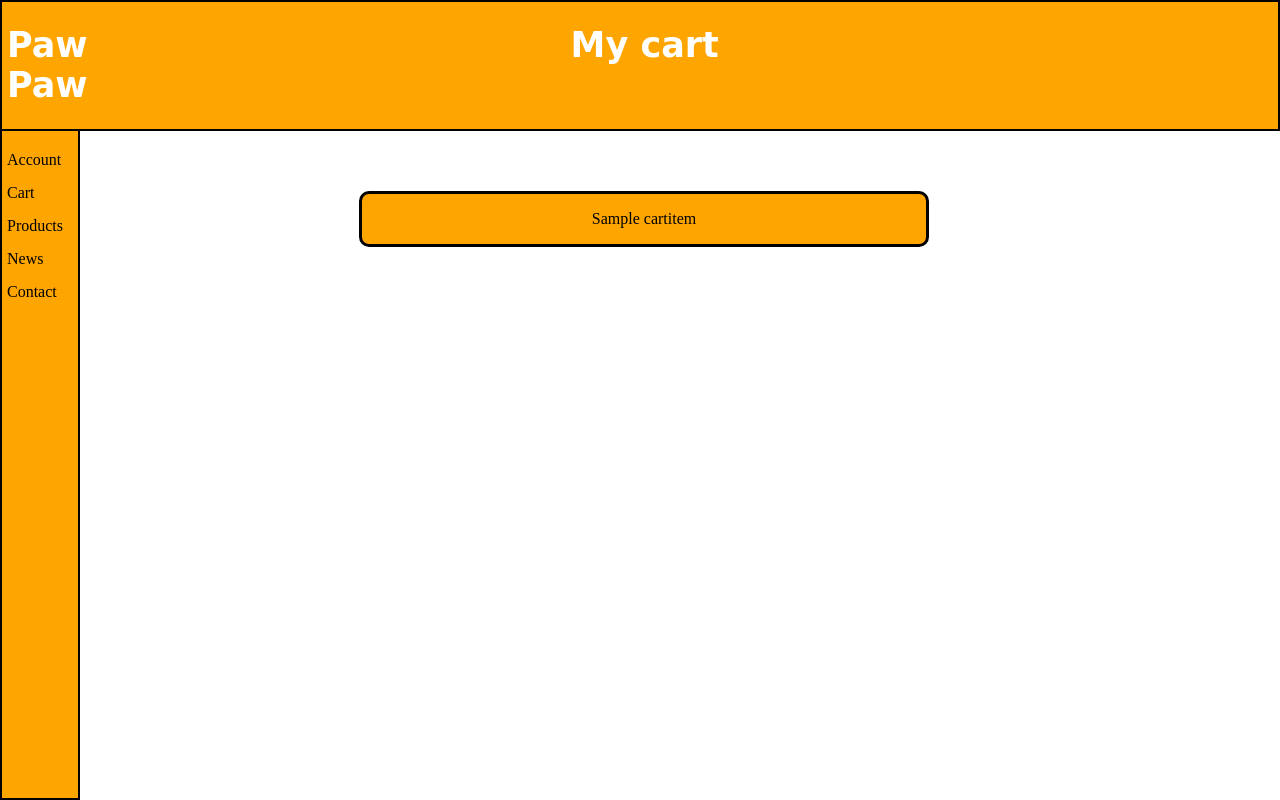
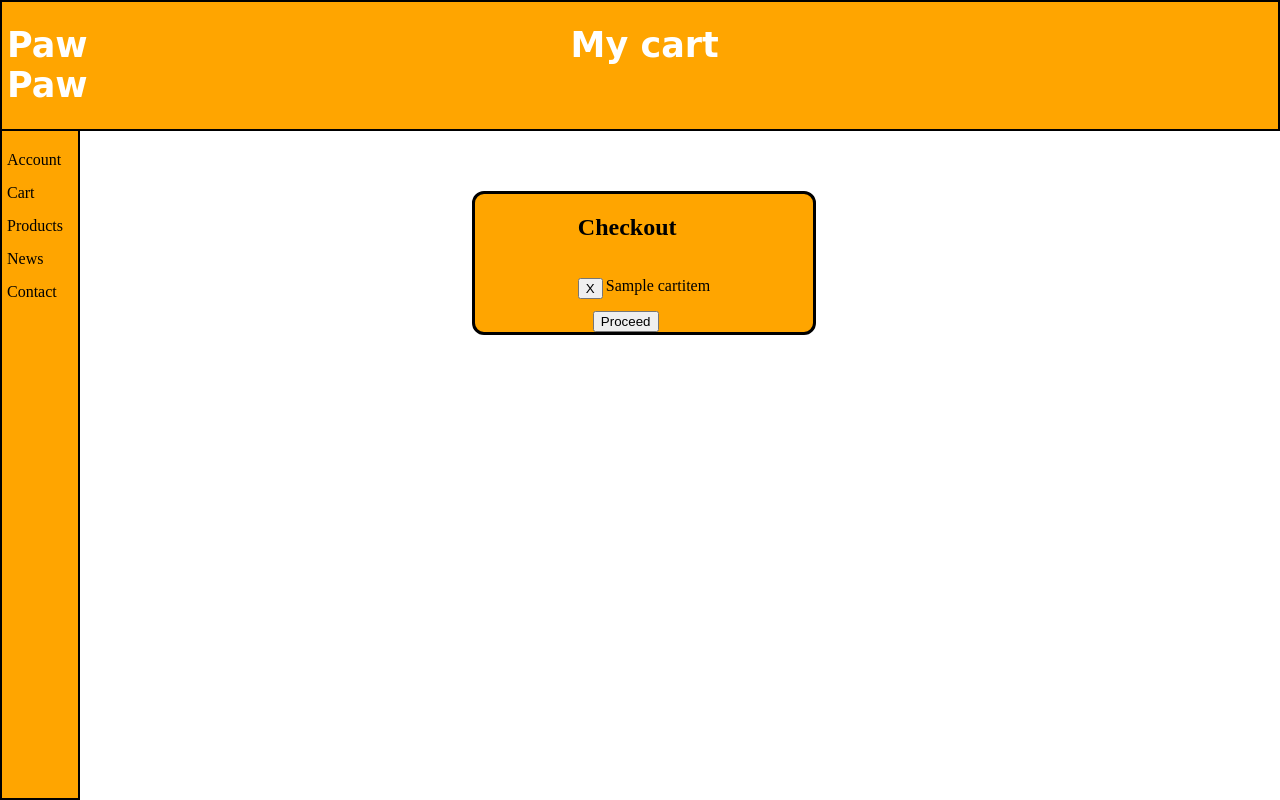
Before and after one commit to Pythonic2023/pawpaw, a Django app: page /cart/ in a window 1280 px wide. Run offline with Django 5.2, Linux system fonts and the light colour scheme; a user stored in the database is signed in; tables that the repository leaves empty hold one stand-in row (values such as "Sample post"); parts of the project's set-up code (start-up, migrations or seed data) failed here and were passed over.

Commit message:
Added delete_cart_item view to delete items in cart

```diff
--- a/pawpawapp/static/css/base.css
+++ b/pawpawapp/static/css/base.css
@@ -55,5 +55,11 @@
 .grid-main-content {
     padding-top: 5%;
     padding-right: 6%;
-    text-align: center;
+
 }
+
+.block-content {
+    display: flex;
+    flex-direction: column;
+    align-items: center;
+}
--- a/pawpawapp/static/css/cart.css
+++ b/pawpawapp/static/css/cart.css
@@ -1,16 +1,35 @@
 .cart-container {
-    display: flex;
+    display: grid;
+    grid-template-columns: auto;
     justify-content: center;
-    width: 50%;
-    flex-direction: column;
+    background-color: orange;
+    width: 30%;
     border: 3px solid black;
-    border-radius: 10px;
-    background-color: orange;
-    margin: 0 auto;
-
+    border-radius: 12px;
 }
 
 .cart-item {
-    display: flex;
+    display: grid;
+    grid-template-columns: auto auto;
+    justify-content: center;
+    align-content: center;
+    background-color: orange;
+}
+
+.button {
+    display: grid;
+    grid-template-columns: auto;
+    align-self: center;
+    padding-right: 3px;
+    padding-top: 17px;
+    height: 20px;
+}
+
+#proceed {
+    padding-left: 15px;
+}
+
+#delete {
+    align-self: center;
     justify-content: center;
 }
--- a/pawpawapp/templates/account.html
+++ b/pawpawapp/templates/account.html
@@ -12,7 +12,7 @@
         <p>Welcome, {{ user.username }}</p>
         <form action={% url "user_logout" %}>
             {% csrf_token %}
-            <button type="submit">Logout</button>
+            <button id="logout" type="submit">Logout</button>
         </form>
     {% else %}
         <p>Account page</p>
--- a/pawpawapp/templates/cart.html
+++ b/pawpawapp/templates/cart.html
@@ -8,8 +8,17 @@
 {% block content %}
     <link rel="stylesheet" href="{% static 'css/cart.css' %}">
     <div class="cart-container">
+        <h2>Checkout</h2>
     {% for item in cart %}
-        <div class="cart-item"><p>{{ item }}</p></div>
+        <div class="cart-item">
+            <form  action="{% url 'delete_item' %}" method="post">
+                {% csrf_token %}
+                <input type="hidden" name="item_id" value="{{ item.id }}">
+                <div class="button"><button id="delete" type="submit">X</button></div>
+            </form>
+            <p>{{ item }}</p>
+        </div>
     {% endfor %}
+        <div id="proceed"><button type="submit">Proceed</button></div>
     </div>
 {% endblock %}
--- a/pawpawapp/urls.py
+++ b/pawpawapp/urls.py
@@ -9,4 +9,5 @@ urlpatterns = [
     path("contacts/", views.contact, name="contact"),
     path("account/", views.account, name="account"),
     path("account/logout", views.user_logout, name="user_logout"),
+    path("cart/delete", views.delete_cart_item, name="delete_item"),
 ]
--- a/pawpawapp/views.py
+++ b/pawpawapp/views.py
@@ -27,15 +27,27 @@ def cart(request):
         # Get Users cart items if there is any and send them to template
         authenticated_user = User.objects.get(username=request.user)
         if Cart(user=authenticated_user):
-            print(authenticated_user)
             cart_instance = Cart.objects.get(user=authenticated_user)
             cart_item_instance = CartItem.objects.all()
             cart_items = cart_item_instance
             context = {'cart': cart_items,
                        }
-            print(cart_items)
             return render(request, "cart.html", context)
         return render(request, "cart.html")
+
+
+def delete_cart_item(request):
+    if request.method == "POST":
+        cart_item = request.POST.get("item_id")
+        try:
+            cart_item_instance = CartItem.objects.get(id=cart_item)
+            cart_item_instance.delete()
+        except Exception as e:
+            return HttpResponse(e)
+        return HttpResponse("Success")
+    else:
+        print("failed")
+        return HttpResponse("Failed")
 
 
 def products(request):
```
